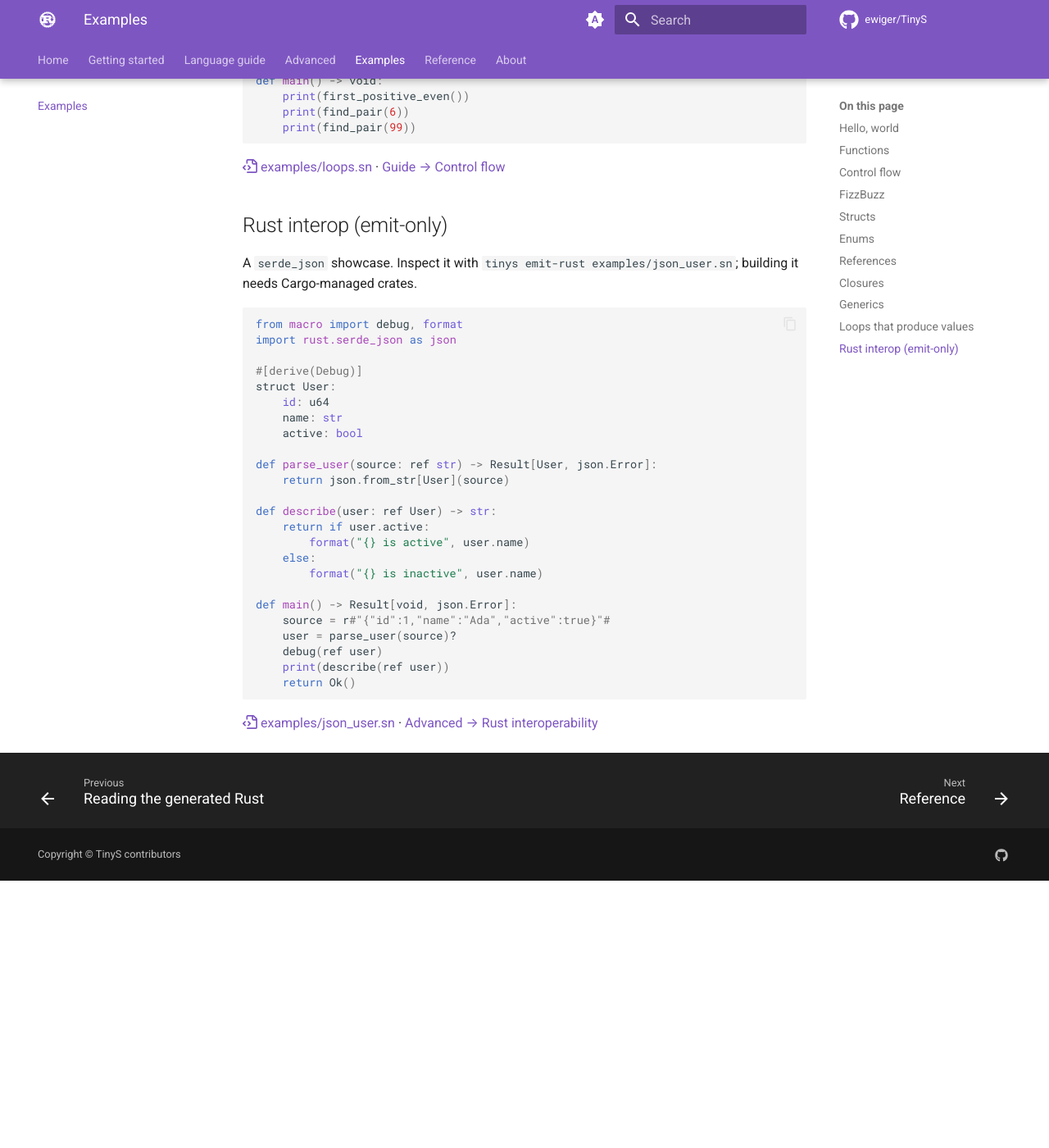
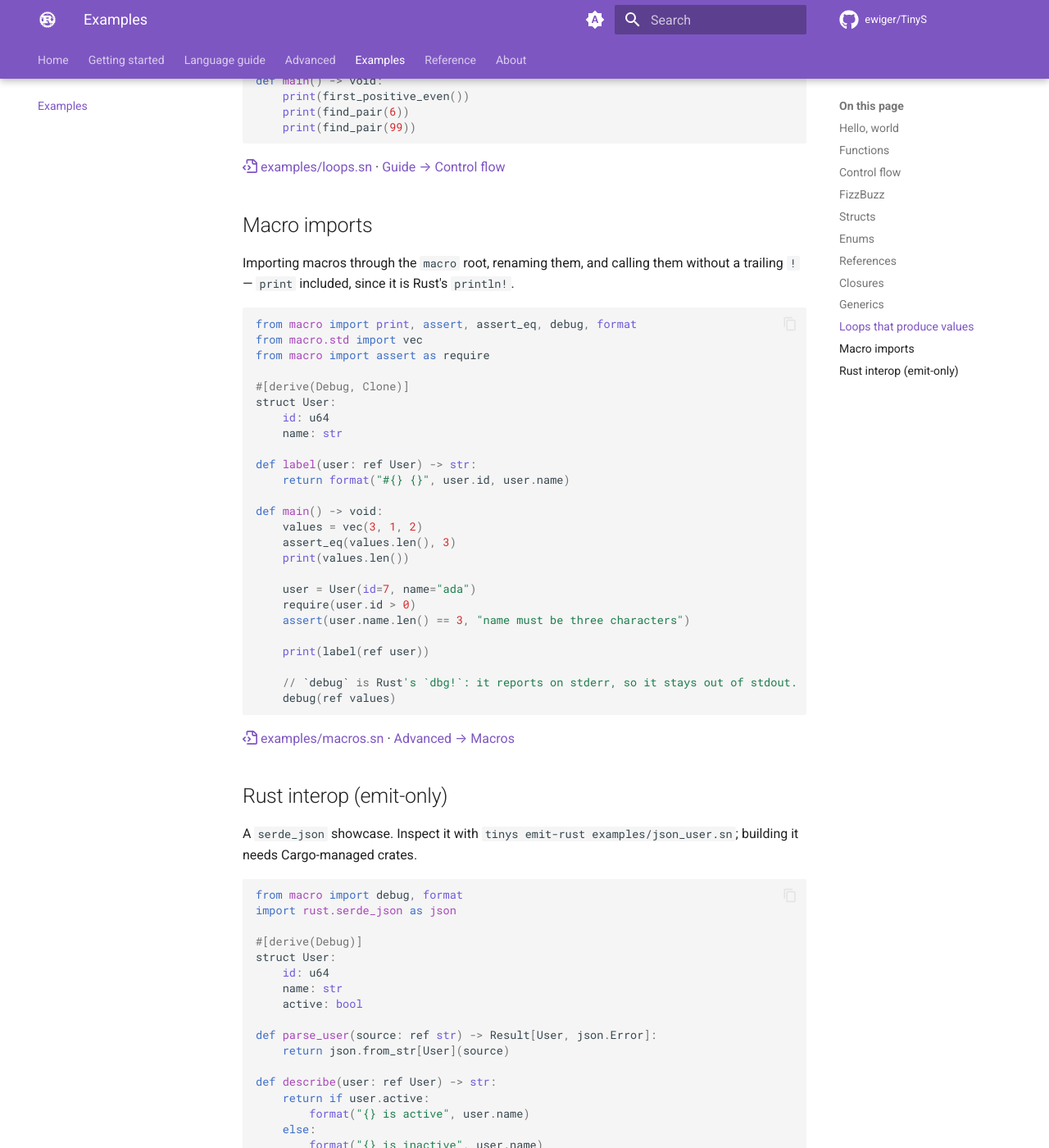
Before and after one commit to ewiger/TinyS, an MkDocs documentation site: the page built from doc/public/docs/examples/index.md, in a window 1280 px wide and 1400 px high, scrolled down 5163 px. Shown: the whole window at 82% size. Built offline with MkDocs 1.6.1 and Material for MkDocs 9.7.7, drawn with Linux system fonts in a browser that asks for light colours; comment, search, counter and statistics services are not loaded; before the commit the page ends 6237 px from its top, so only the background shows below that.

Commit message:
Qualify crate-namespaced macro imports
`from macro.serde_json import json` registered the macro under its bare name,
so the call site emitted `json!(...)` — which does not resolve in the generated
Rust. The import path was parsed and then discarded.

Split on the import root instead: `macro` and `macro.std` name prelude and std
macros and stay unqualified, while any other root is a crate namespace and the
call is emitted path-qualified (`serde_json::json!(...)`). Qualifying rather
than emitting a `use` keeps aliases working and lets two crates export
same-named macros in one file.

Add examples/macros.sn covering the std root, an alias, and `print` — a macro
too, so the example imports it rather than leaning on the prelude. It is
std-only and therefore runs under the single-file rustc path.

````diff
--- a/doc/public/docs/examples/index.md
+++ b/doc/public/docs/examples/index.md
@@ -260,6 +260,41 @@ def main() -> void:
 
 [:octicons-file-code-16: examples/loops.sn](https://github.com/ewiger/TinyS/blob/main/examples/loops.sn) · [Guide → Control flow](../guide/control-flow.md)
 
+## Macro imports
+
+Importing macros through the `macro` root, renaming them, and calling them
+without a trailing `!` — `print` included, since it is Rust's `println!`.
+
+```python
+from macro import print, assert, assert_eq, debug, format
+from macro.std import vec
+from macro import assert as require
+
+#[derive(Debug, Clone)]
+struct User:
+    id: u64
+    name: str
+
+def label(user: ref User) -> str:
+    return format("#{} {}", user.id, user.name)
+
+def main() -> void:
+    values = vec(3, 1, 2)
+    assert_eq(values.len(), 3)
+    print(values.len())
+
+    user = User(id=7, name="ada")
+    require(user.id > 0)
+    assert(user.name.len() == 3, "name must be three characters")
+
+    print(label(ref user))
+
+    // `debug` is Rust's `dbg!`: it reports on stderr, so it stays out of stdout.
+    debug(ref values)
+```
+
+[:octicons-file-code-16: examples/macros.sn](https://github.com/ewiger/TinyS/blob/main/examples/macros.sn) · [Advanced → Macros](../advanced/macros.md)
+
 ## Rust interop (emit-only)
 
 A `serde_json` showcase. Inspect it with `tinys emit-rust examples/json_user.sn`;
````
Also changed, not shown: doc/public/docs/advanced/macros.md (+29 -0 lines), doc/public/docs/guide/modules.md (+4 -0 lines), README.md, 4 other files.
